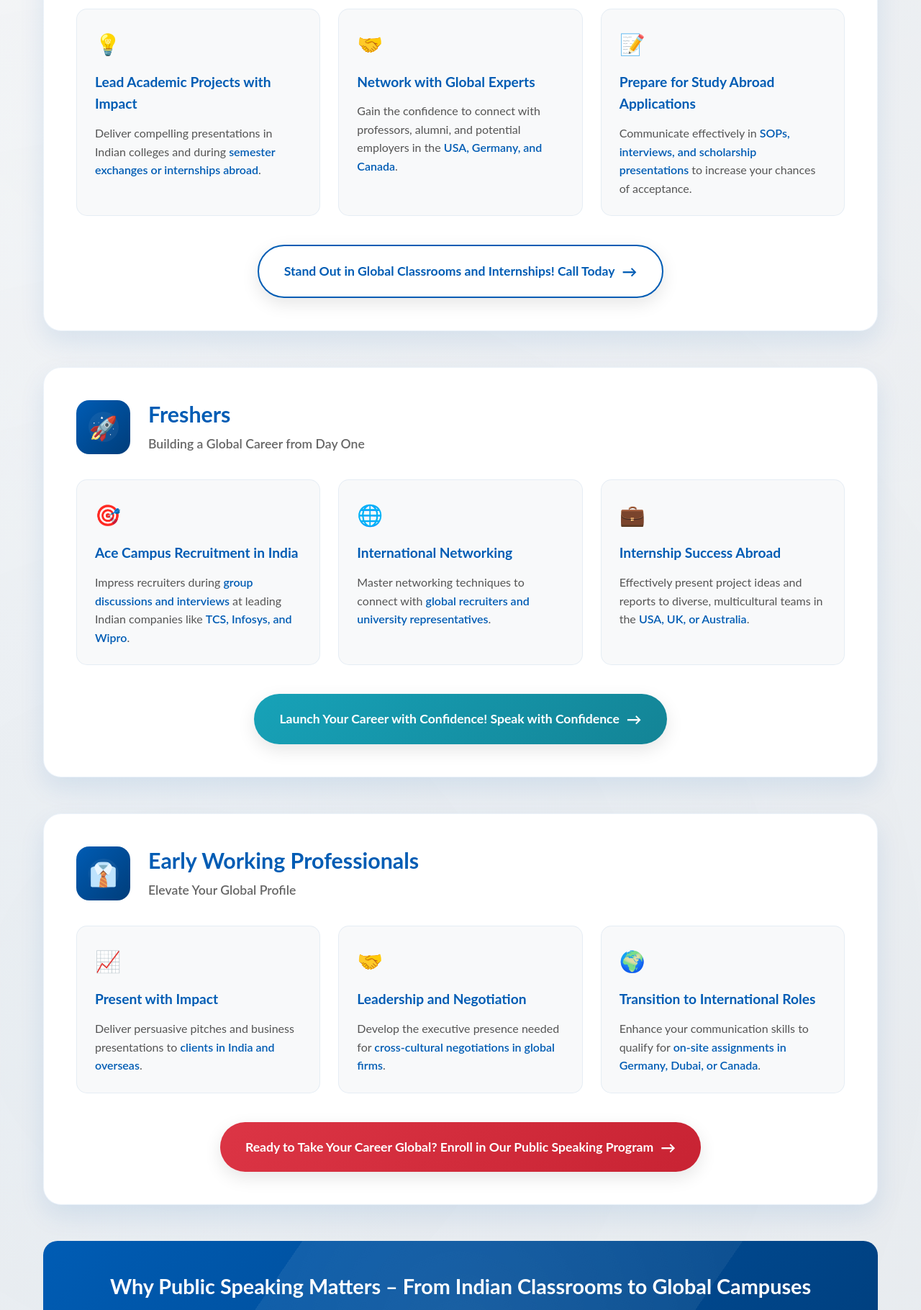
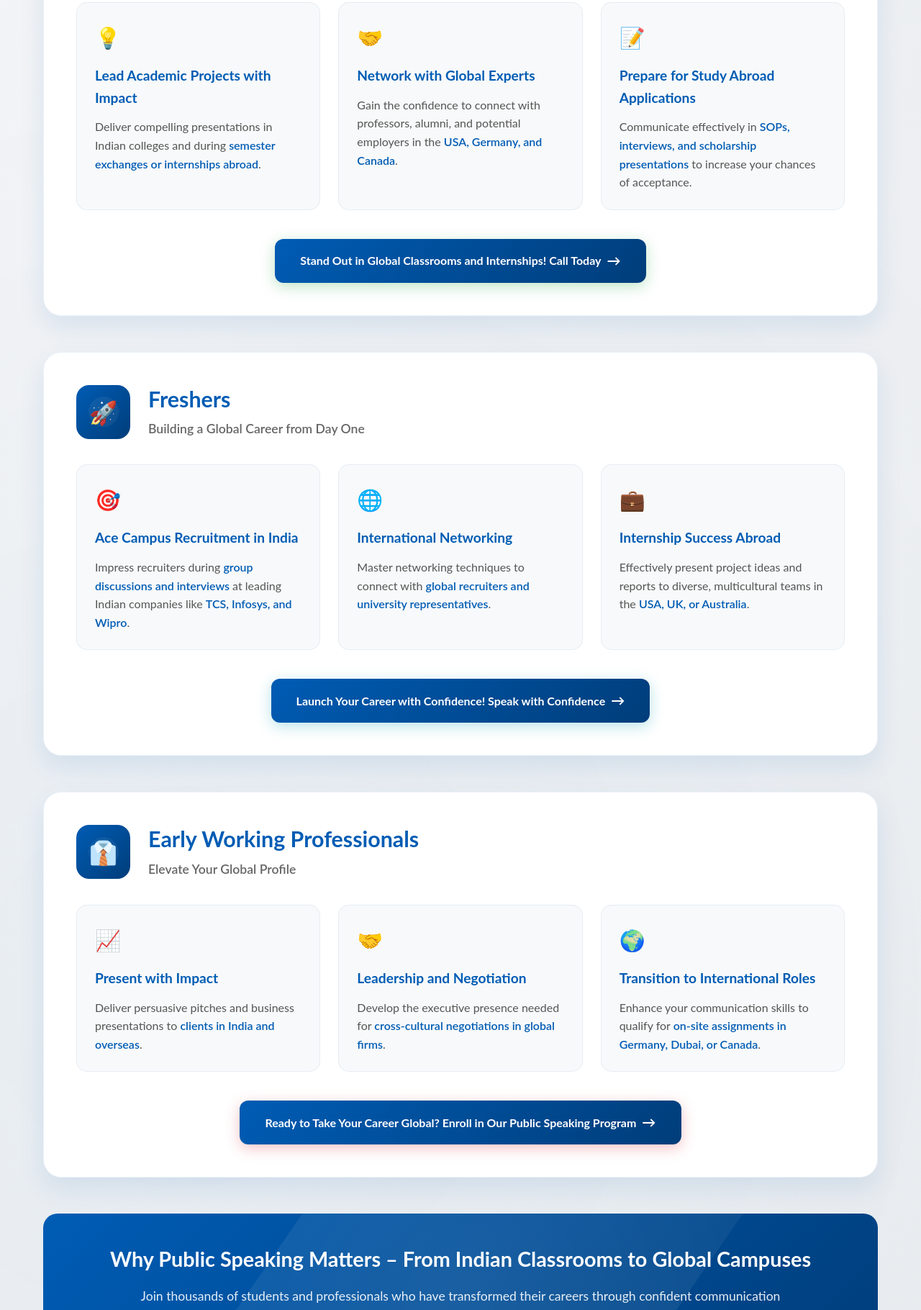
Before and after one commit to Whiteboard-Consultants/whiteboardconsultant, a plain HTML site: page index.html in a window 1280 px wide. Shown: the part 6286-8106 px from the top of the page at 72% size. Drawn offline with Linux system fonts and the light colour scheme; a script that the page names is missing.

Commit message:
whiteboardconsultants commit changes

```diff
--- a/index.html
+++ b/index.html
@@ -738,7 +738,6 @@
     <!-- End of Emerging Technologies -->
 
     <!-- Public Speaking & Communication Section -->
-    <!-- Public Speaking & Communication Section -->
     <section class="public-speaking-section" id="public-speaking">
         <div class="speaking-container">
             <!-- Header -->
@@ -805,7 +804,7 @@
                     </div>
 
                     <div class="category-cta">
-                        <a href="#school-consultation" class="cta-button">
+                        <a href="#school-consultation" class="ps-cta-button">
                             Equip Your Child for Global Success! Book a FREE Demo
                         </a>
                     </div>
@@ -848,7 +847,7 @@
                     </div>
 
                     <div class="category-cta">
-                        <a href="#college-consultation" class="cta-button cta-secondary">
+                        <a href="#college-consultation" class="ps-cta-button ps-cta-secondary">
                             Stand Out in Global Classrooms and Internships! Call Today
                         </a>
                     </div>
@@ -891,7 +890,7 @@
                     </div>
 
                     <div class="category-cta">
-                        <a href="#freshers-consultation" class="cta-button cta-tertiary">
+                        <a href="#freshers-consultation" class="ps-cta-button ps-cta-tertiary">
                             Launch Your Career with Confidence! Speak with Confidence
                         </a>
                     </div>
@@ -934,7 +933,7 @@
                     </div>
 
                     <div class="category-cta">
-                        <a href="#professionals-consultation" class="cta-button cta-quaternary">
+                        <a href="#professionals-consultation" class="ps-cta-button ps-cta-quaternary">
                             Ready to Take Your Career Global? Enroll in Our Public Speaking Program
                         </a>
                     </div>
--- a/style.css
+++ b/style.css
@@ -1751,7 +1751,7 @@ body {
     flex-wrap: wrap;
 }
 
-.cta-button {
+.ps-cta-button {
     display: inline-flex;
     align-items: center;
     padding: 15px 35px;
@@ -1767,7 +1767,7 @@ body {
     box-shadow: 0 5px 20px rgba(0, 92, 180, 0.3);
 }
 
-.cta-button::before {
+.ps-cta-button::before {
     content: '';
     position: absolute;
     top: 0;
@@ -1778,37 +1778,37 @@ body {
     transition: left 0.5s ease;
 }
 
-.cta-button:hover {
+.ps-cta-button:hover {
     transform: translateY(-2px);
     box-shadow: 0 8px 30px rgba(0, 92, 180, 0.4);
 }
 
-.cta-button:hover::before {
+.ps-cta-button:hover::before {
     left: 100%;
 }
 
-.cta-button::after {
+.ps-cta-button::after {
     content: '→';
     margin-left: 8px;
     transition: transform 0.3s ease;
     font-size: 1.2rem;
 }
 
-.cta-button:hover::after {
+.ps-cta-button:hover::after {
     transform: translateX(5px);
 }
 
-.cta-secondary {
-    background: linear-gradient(135deg, #28a745 0%, #20c997 100%);
+.ps-cta-secondary {
+    background: linear-gradient(135deg, #005CB4 0%, #003d7a 100%);
     box-shadow: 0 5px 20px rgba(40, 167, 69, 0.3);
 }
 
-.cta-secondary:hover {
+.ps-cta-button:hover {
     box-shadow: 0 8px 30px rgba(40, 167, 69, 0.4);
 }
 
-.cta-tertiary {
-    background: linear-gradient(135deg, #17a2b8 0%, #138496 100%);
+.ps-cta-tertiary {
+    background: linear-gradient(135deg, #005CB4 0%, #003d7a 100%);
     box-shadow: 0 5px 20px rgba(23, 162, 184, 0.3);
 }
 
@@ -1816,12 +1816,12 @@ body {
     box-shadow: 0 8px 30px rgba(23, 162, 184, 0.4);
 }
 
-.cta-quaternary {
-    background: linear-gradient(135deg, #dc3545 0%, #c82333 100%);
+.ps-cta-quaternary {
+    background: linear-gradient(135deg, #005CB4 0%, #003d7a 100%);
     box-shadow: 0 5px 20px rgba(220, 53, 69, 0.3);
 }
 
-.cta-quaternary:hover {
+.ps-cta-quaternary:hover {
     box-shadow: 0 8px 30px rgba(220, 53, 69, 0.4);
 }
 
@@ -2047,7 +2047,7 @@ body {
         align-items: center;
     }
 
-    .cta-button {
+    .ps-cta-button {
         padding: 12px 25px;
         font-size: 0.95rem;
         width: 100%;
```
